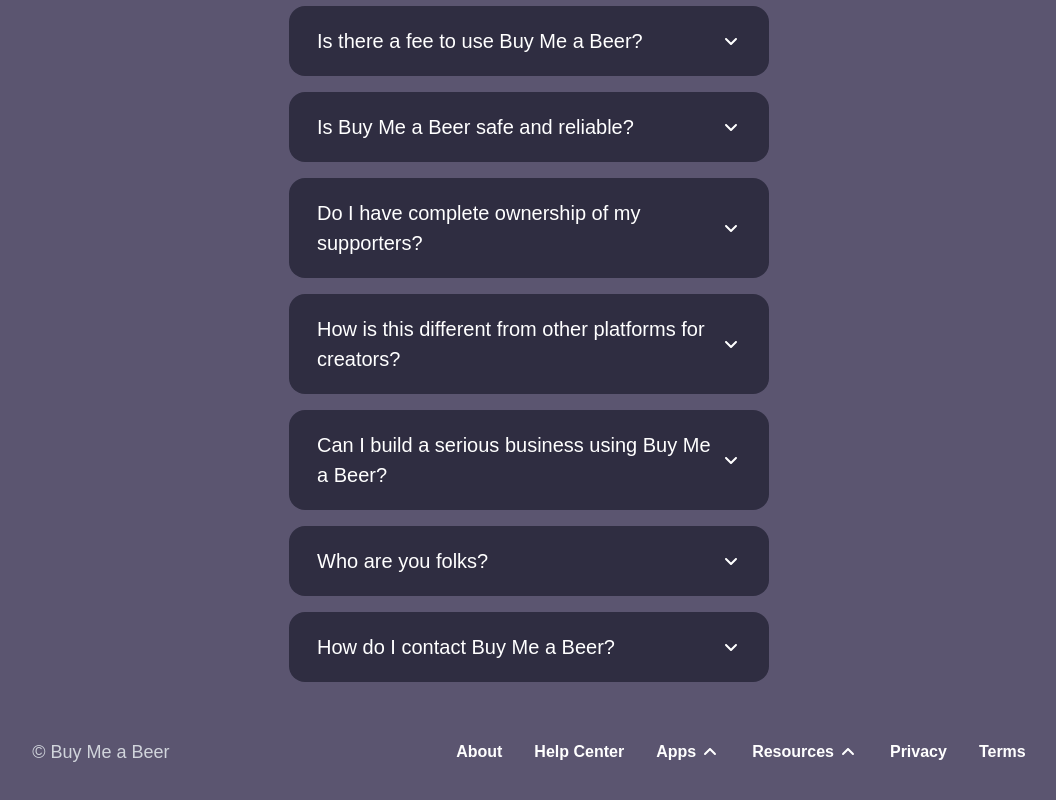
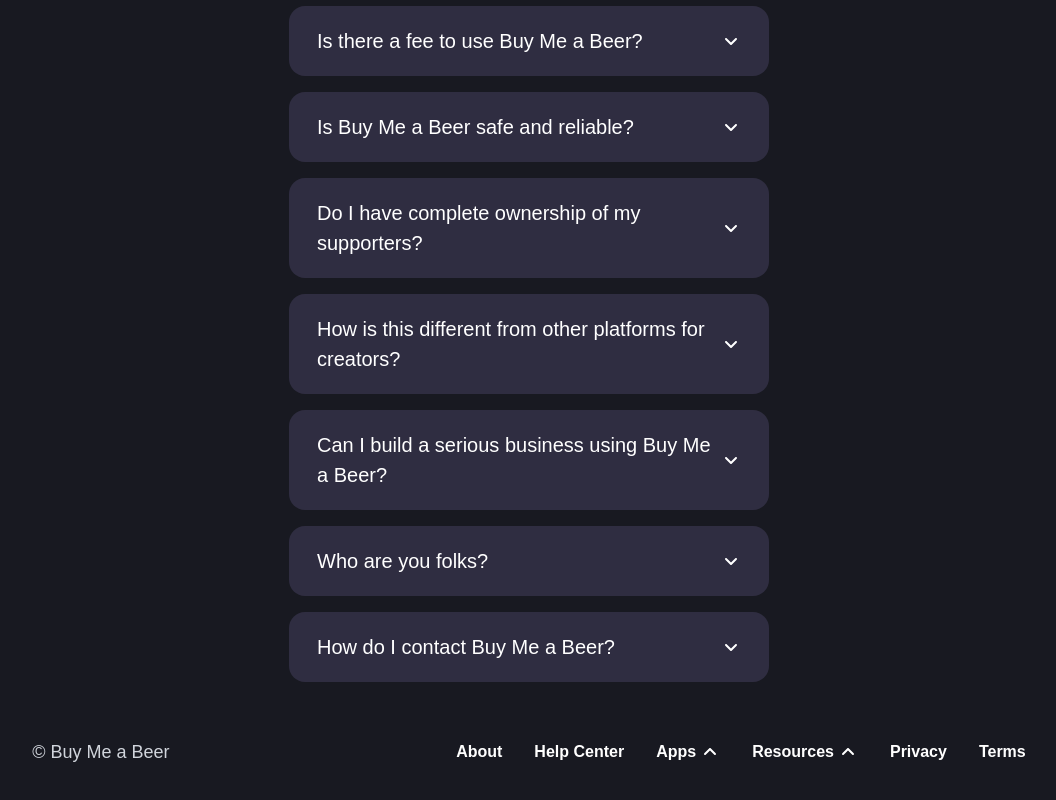
Before and after one commit to Ankryptic/buymeabeer, a Next.js app: page /faq in a window 1280 px wide. Shown: the part 728-1528 px from the top of the page, without its empty margins (111-1167 px from the left). Built offline with nearby package versions, Linux system fonts and the light colour scheme; a web font is replaced by a local one.

Commit message:
ui changes in faq page and footer

```diff
--- a/app/faq/page.js
+++ b/app/faq/page.js
@@ -58,7 +58,7 @@
 
     return <>
         <Navbar />
-        <div className="main min-h-[70vh] text-white w-full">
+        <div className="main min-h-[70vh] text-white w-full bg-[#181921]">
 
             <div className="section-1 w-1/2 m-auto text-center">
                 <h1 className="font-playwrite pt-30 text-3xl font-bold">Frequently Asked Questions</h1>
@@ -96,7 +96,7 @@
 
             </div>
         </div>
-        <Footer />
+        <Footer color={"#181921"}/>
     </>
 }
 export default Faq;
--- a/components/Footer.js
+++ b/components/Footer.js
@@ -2,10 +2,10 @@
 import React from "react";
 import Link from "next/link";
 
-const Footer = () => {
+const Footer = ({color}) => {
 
     return (
-        <footer className="text-white pb-18 pt-14 flex items-center justify-around">
+        <footer className={`text-white bg-[${color}] pb-18 pt-14 flex items-center justify-around`}>
             <div className="text-lg font-light text-gray-300">&copy; Buy Me a Beer</div>
             <div className="flex items-center gap-8 font-semibold">
                 <Link href={"/about"}>About</Link>
```
